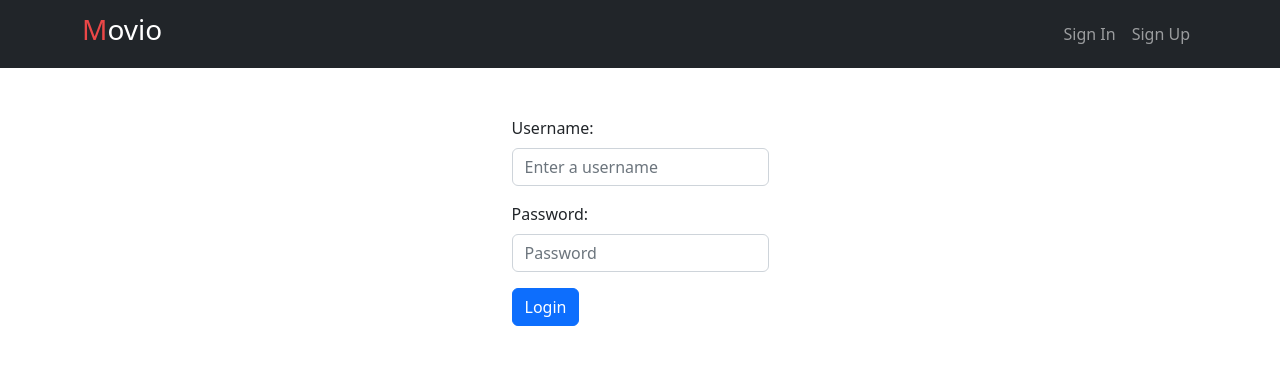
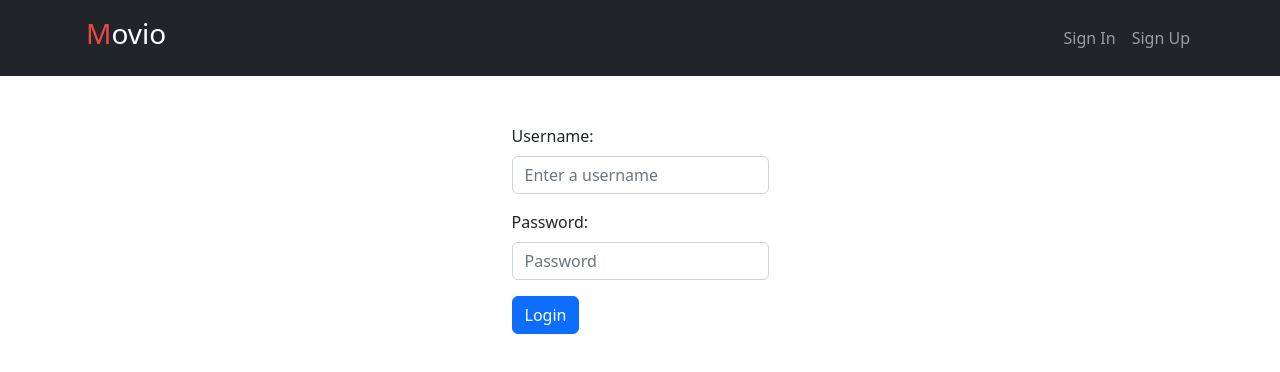
Before and after one commit to andreyshmalun/Movio-client, a React (Vite) app: page / in a window 1280 px wide. Shown: the top 372 px of the page. Built offline with nearby package versions, Linux system fonts and the light colour scheme.

Commit message:
Update navbar spacing

```diff
--- a/src/components/navbar/navbar.jsx
+++ b/src/components/navbar/navbar.jsx
@@ -80,7 +80,7 @@ export const Menubar = ({ user }) => {
       variant="dark"
     >
       <Container>
-        <Navbar.Brand className="navbar-logo" href="/">
+        <Navbar.Brand className="navbar-logo m-1" href="/">
           <h3>Movio</h3>
         </Navbar.Brand>
         <Navbar.Toggle aria-controls="responsive-navbar-nav" />
@@ -92,10 +92,10 @@ export const Menubar = ({ user }) => {
             {getToken() ? (
               <>
                 {' '}
-                <Link className="nav-link mr-2" to={`/users/${user}`}>
+                <Link className="nav-link m-1" to={`/users/${user}`}>
                   Profile
                 </Link>
-                <p className="nav-link" onClick={logOut}>
+                <p className="nav-link m-1" onClick={logOut}>
                   Log Out
                 </p>
               </>
```
Also changed, not shown: 2 other files (tests, documents, lock files or other folders).
